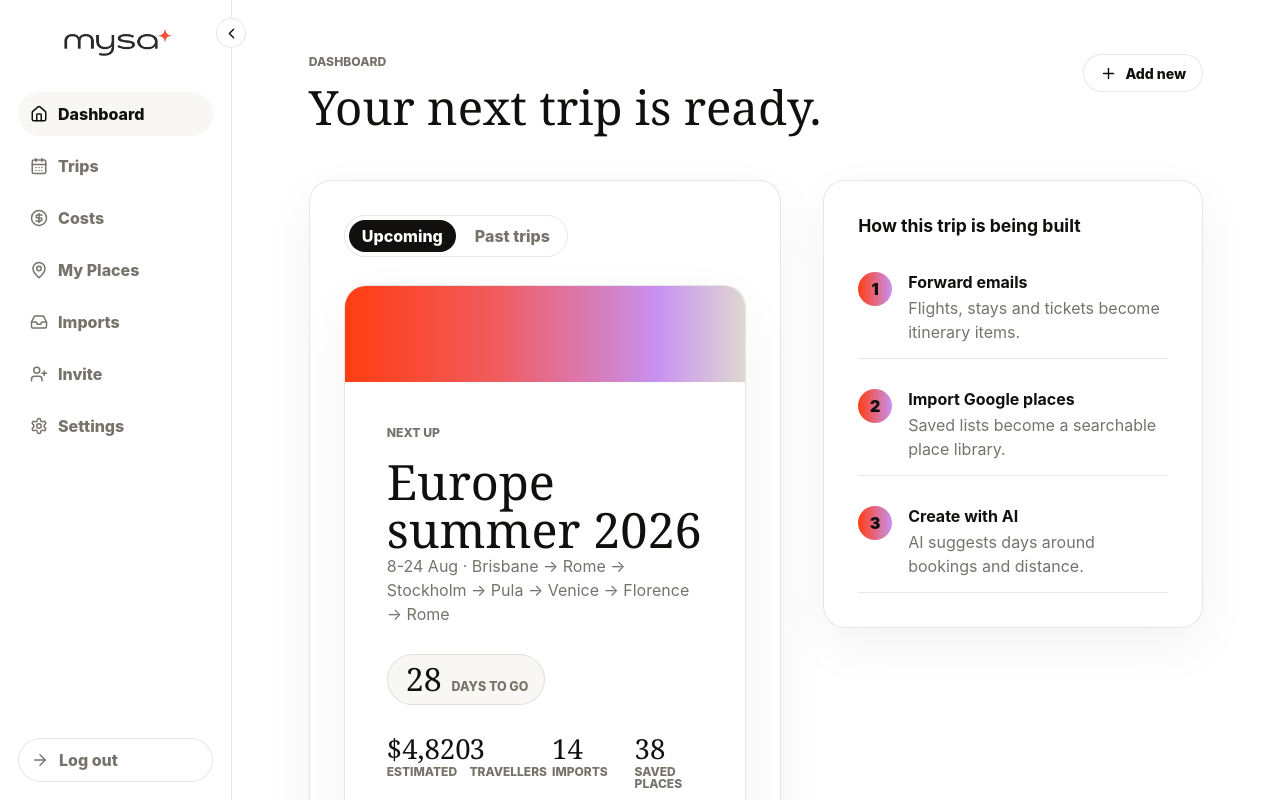
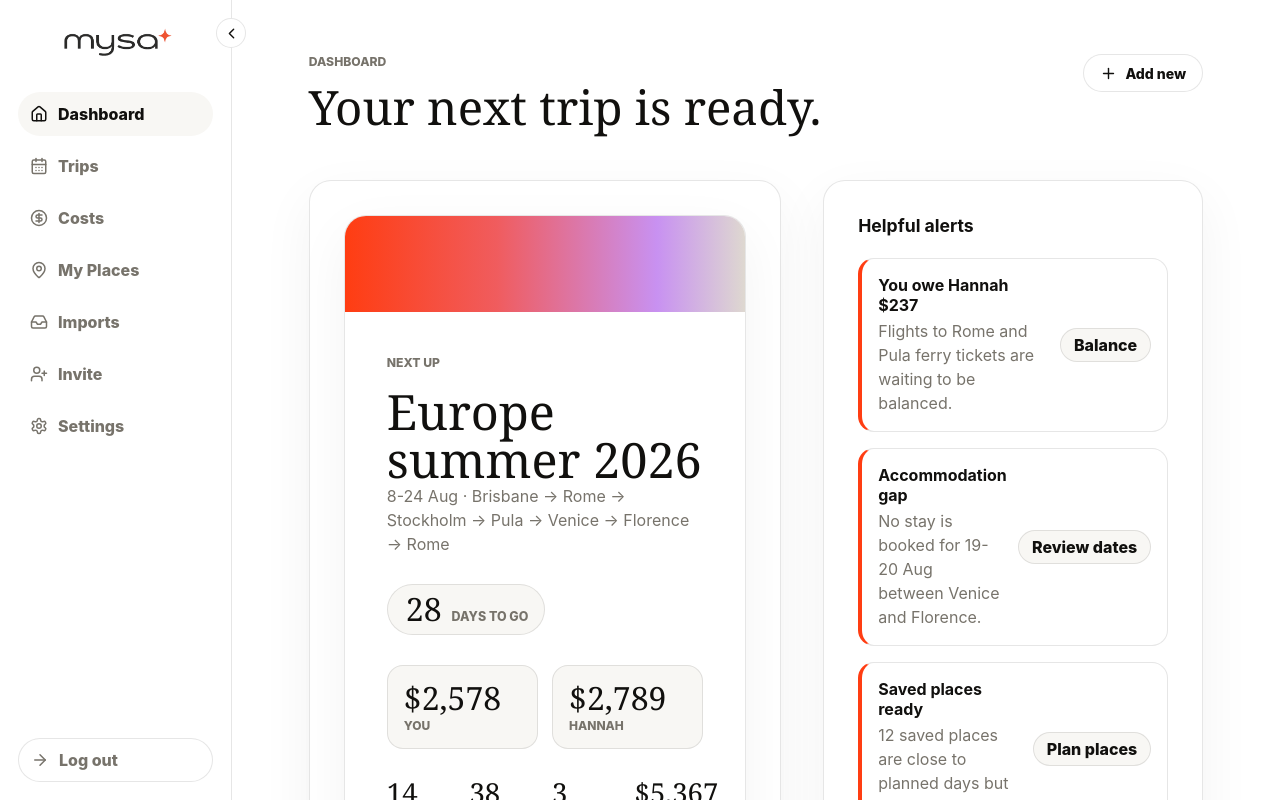
Before and after one commit to jarelletane/travel-companion, a React (Vite) app: page / in a window 1280 px wide. Both pictures are taken after a click on the button "Log in". Shown: the top 800 px of the page. Built offline with nearby package versions, Linux system fonts and the light colour scheme.

Commit message:
Refine Mysa dashboard and trip views

```diff
--- a/src/App.tsx
+++ b/src/App.tsx
@@ -21,6 +21,7 @@ import {
   X,
 } from "lucide-react";
 import { useMemo, useState } from "react";
+import mysaIcon from "./assets/mysa-icon.png";
 import mysaLogo from "./assets/mysa-logo.png";
 
 type Page =
@@ -40,12 +41,54 @@ const upcomingTrip = {
   title: "Europe summer 2026",
   dates: "8-24 Aug",
   route: "Brisbane → Rome → Stockholm → Pula → Venice → Florence → Rome",
-  cost: "$4,820",
+  cost: "$5,367",
   travellers: 3,
   imported: 14,
   places: 38,
   daysToGo: 28,
 };
+
+const tripCostTotals = [
+  { person: "You", total: "$2,578" },
+  { person: "Hannah", total: "$2,789" },
+];
+
+const dashboardNotifications = [
+  {
+    title: "You owe Hannah $237",
+    detail: "Flights to Rome and Pula ferry tickets are waiting to be balanced.",
+    action: "Balance",
+  },
+  {
+    title: "Accommodation gap",
+    detail: "No stay is booked for 19-20 Aug between Venice and Florence.",
+    action: "Review dates",
+  },
+  {
+    title: "Saved places ready",
+    detail: "12 saved places are close to planned days but not assigned yet.",
+    action: "Plan places",
+  },
+];
+
+const upcomingTrips = [
+  {
+    id: "europe-summer-2026",
+    title: upcomingTrip.title,
+    dates: upcomingTrip.dates,
+    where: "Rome, Stockholm, Ljusdal, Pula, Venice and Florence",
+    cost: upcomingTrip.cost,
+    meta: `tracked so far · You ${tripCostTotals[0].total} · Hannah ${tripCostTotals[1].total}`,
+  },
+  {
+    id: "bali-birthday-2026",
+    title: "Bali birthday escape",
+    dates: "2-9 Oct",
+    where: "Canggu, Ubud and Uluwatu",
+    cost: "$3,240",
+    meta: "4 travellers · 12 saved places · 83 days to go",
+  },
+];
 
 const pastTrips = [
   { title: "Japan spring notes", dates: "Apr 2025", cost: "$3,940" },
@@ -251,6 +294,191 @@ const tripLegs = [
   },
 ];
 
+const baliTripLegs = [
+  {
+    id: "canggu",
+    label: "Canggu",
+    dates: "2-5 Oct",
+    base: "Berawa villa",
+    days: [
+      {
+        id: "bali-1",
+        label: "Day 1",
+        date: "Fri 2 Oct",
+        title: "Arrival and villa check-in",
+        summary: "Land in Denpasar, transfer to Canggu and keep dinner nearby.",
+        distance: "1.6 km",
+        items: [
+          {
+            time: "14:20",
+            label: "Arrive in Denpasar",
+            detail: "DPS airport · imported flight booking",
+            icon: Plane,
+          },
+          {
+            time: "16:30",
+            label: "Check in Berawa villa",
+            detail: "Four travellers · accommodation tab",
+            icon: Hotel,
+          },
+          {
+            time: "19:00",
+            label: "Birthday dinner shortlist",
+            detail: "Saved restaurants near Canggu",
+            icon: MapPin,
+          },
+        ],
+      },
+      {
+        id: "bali-2",
+        label: "Day 2",
+        date: "Sat 3 Oct",
+        title: "Cafes, beach clubs and saved boutiques",
+        summary: "Use saved Google places to cluster coffee, shops and sunset drinks.",
+        distance: "3.8 km",
+        items: [
+          {
+            time: "09:30",
+            label: "Baked Canggu",
+            detail: "Saved under Bakeries · brunch option",
+            icon: MapPin,
+          },
+          {
+            time: "13:00",
+            label: "Boutique loop",
+            detail: "Saved shops around Berawa and Batu Bolong",
+            icon: Map,
+          },
+          {
+            time: "17:30",
+            label: "Sunset drinks",
+            detail: "Beach club shortlist · split costs with four travellers",
+            icon: CalendarDays,
+          },
+        ],
+      },
+    ],
+  },
+  {
+    id: "ubud",
+    label: "Ubud",
+    dates: "5-7 Oct",
+    base: "Jungle stay",
+    days: [
+      {
+        id: "ubud-1",
+        label: "Day 4",
+        date: "Mon 5 Oct",
+        title: "Transfer to Ubud",
+        summary: "A slower transfer day with one optional saved lunch stop.",
+        distance: "2.1 km",
+        items: [
+          {
+            time: "10:00",
+            label: "Private driver",
+            detail: "Canggu to Ubud · transport tab",
+            icon: Train,
+          },
+          {
+            time: "15:00",
+            label: "Check in jungle stay",
+            detail: "Accommodation for four travellers",
+            icon: Hotel,
+          },
+        ],
+      },
+      {
+        id: "ubud-2",
+        label: "Day 5",
+        date: "Tue 6 Oct",
+        title: "Rice terraces and spa time",
+        summary: "AI keeps the morning active and the afternoon relaxed.",
+        distance: "4.4 km",
+        items: [
+          {
+            time: "08:30",
+            label: "Tegalalang rice terrace",
+            detail: "Saved viewpoint · early start suggested",
+            icon: MapPin,
+          },
+          {
+            time: "15:00",
+            label: "Spa booking",
+            detail: "Custom event · split four ways",
+            icon: CalendarDays,
+          },
+        ],
+      },
+    ],
+  },
+  {
+    id: "uluwatu",
+    label: "Uluwatu",
+    dates: "7-9 Oct",
+    base: "Clifftop stay",
+    days: [
+      {
+        id: "uluwatu-1",
+        label: "Day 6",
+        date: "Wed 7 Oct",
+        title: "Cliffs and beach dinner",
+        summary: "Saved beaches and dinner options grouped around sunset.",
+        distance: "3.2 km",
+        items: [
+          {
+            time: "11:00",
+            label: "Bingin Beach",
+            detail: "Saved beach · flexible swimming stop",
+            icon: MapPin,
+          },
+          {
+            time: "18:00",
+            label: "Clifftop birthday dinner",
+            detail: "Custom event · four travellers",
+            icon: CalendarDays,
+          },
+        ],
+      },
+    ],
+  },
+];
+
+const tripDetails = {
+  "europe-summer-2026": {
+    title: upcomingTrip.title,
+    description:
+      "Long trips are grouped by leg first, then by day, so six weeks of bookings, places and AI suggestions stay manageable.",
+    legs: tripLegs,
+    stats: [
+      ["Tracked spend", "$5,367"],
+      ["Imported bookings", "14"],
+      ["Saved places", "38"],
+      ["Planned walking", "18.6 km"],
+    ],
+    costTotals: tripCostTotals,
+    mapCopy: "Saved places, bookings and daily routes stay connected visually.",
+  },
+  "bali-birthday-2026": {
+    title: "Bali birthday escape",
+    description:
+      "A shorter four-person trip with each base split into days, saved Google places and shared birthday costs.",
+    legs: baliTripLegs,
+    stats: [
+      ["Tracked spend", "$3,240"],
+      ["Imported bookings", "6"],
+      ["Saved places", "12"],
+      ["Planned walking", "15.1 km"],
+    ],
+    costTotals: [
+      { person: "You", total: "$810" },
+      { person: "Hannah", total: "$810" },
+      { person: "Mia", total: "$810" },
+      { person: "Sam", total: "$810" },
+    ],
+    mapCopy: "Villa stays, saved cafes, beaches and dinner bookings grouped by base.",
+  },
+};
+
 const imports = [
   { title: "QF 937 BNE → PER", type: "Flight", status: "Added to transport", icon: Plane },
   { title: "Airbnb Trastevere Terrace", type: "Accommodation", status: "Check-in added", icon: Hotel },
@@ -268,16 +496,16 @@ const savedPlaces = [
 ];
 
 const stats = [
-  ["Estimated cost", "$4,820"],
+  ["Tracked spend", "$5,367"],
   ["Imported bookings", "14"],
   ["Saved places", "38"],
   ["Planned walking", "18.6 km"],
 ];
 
 const costBalances = [
-  { name: "Hannah", total: "$426", trips: "Rome flights, Pula concert, Florence train" },
+  { name: "You", total: "$2,578", trips: "Flights, accommodation, tours and bookings paid so far" },
+  { name: "Hannah", total: "$2,789", trips: "Rome flights, Pula concert, Florence train and shared stays" },
   { name: "Mia", total: "$118", trips: "Stockholm hotel and shared taxis" },
-  { name: "Sam", total: "$0", trips: "Balanced across all trips" },
 ];
 
 const friends = [
@@ -350,7 +578,7 @@ export function App() {
           {collapsed ? <ChevronRight size={17} /> : <ChevronLeft size={17} />}
         </button>
         <div className="brand">
-          <img src={mysaLogo} alt="Mysa" className="brand-logo" />
+          <img src={collapsed ? mysaIcon : mysaLogo} alt="Mysa" className="brand-logo" />
         </div>
         <nav>
           {navItems.map((item) => {
@@ -425,16 +653,6 @@ function Dashboard({
   return (
     <section className="dashboard-grid">
       <div className="trip-focus">
-        <div className="tabs">
-          <button className={tripTab === "upcoming" ? "active" : ""} onClick={() => setTripTab("upcoming")}>
-            Upcoming
-          </button>
-          <button className={tripTab === "past" ? "active" : ""} onClick={() => setTripTab("past")}>
-            Past trips
-          </button>
-        </div>
-
-        {tripTab === "upcoming" ? (
         <article className="hero-card">
           <div className="gradient-strip" />
           <div className="hero-card-content">
@@ -445,45 +663,35 @@ function Dashboard({
               <strong>{upcomingTrip.daysToGo}</strong>
               <span>days to go</span>
             </div>
+            <div className="cost-share-row" aria-label="Tracked cost split">
+              {tripCostTotals.map((cost) => (
+                <span key={cost.person}>{cost.total}<small>{cost.person}</small></span>
+              ))}
+            </div>
             <div className="metric-row">
-                <span>{upcomingTrip.cost}<small>estimated</small></span>
-                <span>{upcomingTrip.travellers}<small>travellers</small></span>
               <span>{upcomingTrip.imported}<small>imports</small></span>
               <span>{upcomingTrip.places}<small>saved places</small></span>
+              <span>{upcomingTrip.travellers}<small>travellers</small></span>
+              <span>{upcomingTrip.cost}<small>tracked spend</small></span>
             </div>
             <button className="pill-button orange" onClick={() => setPage("trips")}>
-                View trip
+              View all trips
               <ArrowRight size={16} />
             </button>
           </div>
         </article>
-        ) : (
-          <div className="card-stack">
-            {pastTrips.map((trip) => (
-              <article key={trip.title} className="simple-card">
-                <span>{trip.dates}</span>
-                <strong>{trip.title}</strong>
-                <p>{trip.cost} tracked · places and notes saved for next time</p>
-              </article>
-            ))}
-          </div>
-        )}
       </div>
 
-      <aside className="side-panel">
-        <h3>How this trip is being built</h3>
-        <div className="step-list">
-          {[
-            ["1", "Forward emails", "Flights, stays and tickets become itinerary items."],
-            ["2", "Import Google places", "Saved lists become a searchable place library."],
-            ["3", "Create with AI", "AI suggests days around bookings and distance."],
-          ].map(([number, title, copy]) => (
-            <article key={number}>
-              <span>{number}</span>
+      <aside className="side-panel notifications-panel">
+        <h3>Helpful alerts</h3>
+        <div className="notification-list">
+          {dashboardNotifications.map((notification) => (
+            <article key={notification.title}>
               <div>
-                <strong>{title}</strong>
-                <p>{copy}</p>
+                <strong>{notification.title}</strong>
+                <p>{notification.detail}</p>
               </div>
+              <button type="button">{notification.action}</button>
             </article>
           ))}
         </div>
@@ -519,16 +727,7 @@ function Trips({
   if (!selectedTripId) {
     const visibleTrips =
       tripTab === "upcoming"
-        ? [
-            {
-              id: "europe-summer-2026",
-              title: upcomingTrip.title,
-              dates: upcomingTrip.dates,
-              where: "Rome, Stockholm, Ljusdal, Pula, Venice and Florence",
-              cost: upcomingTrip.cost,
-              meta: `${upcomingTrip.daysToGo} days to go · ${upcomingTrip.places} saved places`,
-            },
-          ]
+        ? upcomingTrips
         : [...pastTrips, { title: "Noosa girls weekend", dates: "Feb 2024", cost: "$1,120" }].map(
             (trip) => ({
               id: trip.title.toLowerCase().replaceAll(" ", "-"),
@@ -546,7 +745,10 @@ function Trips({
         <section className="panel large">
           <div className="trip-card-list">
             {visibleTrips.map((trip) => (
-              <article key={trip.id} className="trip-overview-card">
+              <article
+                key={trip.id}
+                className={tripTab === "past" ? "trip-overview-card past-trip-card" : "trip-overview-card"}
+              >
                 <div>
                   <span>{trip.dates}</span>
                   <strong>{trip.title}</strong>
@@ -567,6 +769,9 @@ function Trips({
       </>
     );
   }
+
+  const selectedTrip =
+    tripDetails[selectedTripId as keyof typeof tripDetails] ?? tripDetails["europe-summer-2026"];
 
   return (
     <>
@@ -602,11 +807,11 @@ function Trips({
               Add
             </button>
           </div>
-          {tripSection === "overview" && <TripOverview />}
+          {tripSection === "overview" && <TripOverview trip={selectedTrip} />}
           {tripSection === "create" && <Create />}
-          {tripSection === "stats" && <Stats />}
+          {tripSection === "stats" && <Stats stats={selectedTrip.stats} costTotals={selectedTrip.costTotals} />}
         </div>
-        <MapPreview />
+        <MapPreview copy={selectedTrip.mapCopy} />
       </section>
       {isAddModalOpen && <AddEventModal onClose={() => setIsAddModalOpen(false)} />}
     </>
@@ -659,28 +864,25 @@ function AddEventModal({ onClose }: { onClose: () => void }) {
   );
 }
 
-function TripOverview() {
-  const [selectedLegId, setSelectedLegId] = useState(tripLegs[0].id);
-  const selectedLeg = tripLegs.find((leg) => leg.id === selectedLegId) ?? tripLegs[0];
+function TripOverview({ trip }: { trip: (typeof tripDetails)[keyof typeof tripDetails] }) {
+  const [selectedLegId, setSelectedLegId] = useState(trip.legs[0].id);
+  const selectedLeg = trip.legs.find((leg) => leg.id === selectedLegId) ?? trip.legs[0];
   const [selectedDayId, setSelectedDayId] = useState(selectedLeg.days[0].id);
   const selectedDay =
     selectedLeg.days.find((day) => day.id === selectedDayId) ?? selectedLeg.days[0];
 
   function selectLeg(legId: string) {
-    const nextLeg = tripLegs.find((leg) => leg.id === legId) ?? tripLegs[0];
+    const nextLeg = trip.legs.find((leg) => leg.id === legId) ?? trip.legs[0];
     setSelectedLegId(nextLeg.id);
     setSelectedDayId(nextLeg.days[0].id);
   }
 
   return (
     <>
-      <h2>Europe summer 2026</h2>
-      <p className="lede">
-        Long trips are grouped by leg first, then by day, so six weeks of bookings,
-        places and AI suggestions stay manageable.
-      </p>
+      <h2>{trip.title}</h2>
+      <p className="lede">{trip.description}</p>
       <div className="leg-selector" aria-label="Trip legs">
-        {tripLegs.map((leg) => (
+        {trip.legs.map((leg) => (
           <button
             key={leg.id}
             className={selectedLeg.id === leg.id ? "active" : ""}
@@ -825,13 +1027,13 @@ function Costs() {
         {costBalances.map((balance) => (
           <article key={balance.name}>
             <div>
-              <span>Owes you</span>
+              <span>Total assigned</span>
               <strong>{balance.name}</strong>
               <p>{balance.trips}</p>
             </div>
             <div className="balance-total">
               <strong>{balance.total}</strong>
-              <button>Balance</button>
+              <button>{balance.name === "You" ? "View" : "Balance"}</button>
             </div>
           </article>
         ))}
@@ -844,15 +1046,31 @@ function Costs() {
   );
 }
 
-function Stats() {
+function Stats({
+  stats: statItems = stats,
+  costTotals = tripCostTotals,
+}: {
+  stats?: string[][];
+  costTotals?: typeof tripCostTotals;
+}) {
   return (
-    <section className="stats-grid">
-      {stats.map(([label, value]) => (
+    <section className="stats-section">
+      <div className="stats-grid">
+        {statItems.map(([label, value]) => (
           <article key={label}>
             <span>{label}</span>
             <strong>{value}</strong>
           </article>
         ))}
+      </div>
+      <div className="trip-cost-breakdown">
+        <span>Cost split for this trip</span>
+        <div className="cost-share-row compact">
+          {costTotals.map((cost) => (
+            <span key={cost.person}>{cost.total}<small>{cost.person}</small></span>
+          ))}
+        </div>
+      </div>
     </section>
   );
 }
@@ -906,7 +1124,7 @@ function SettingsPage() {
   );
 }
 
-function MapPreview() {
+function MapPreview({ copy = "Saved places, bookings and daily routes stay connected visually." }: { copy?: string }) {
   return (
     <aside className="panel map-panel">
       <div className="map-preview">
@@ -914,9 +1132,13 @@ function MapPreview() {
         <span className="pin one" />
         <span className="pin two" />
         <span className="pin three" />
+        <span className="pin four" />
+        <span className="pin five" />
+        <span className="pin six" />
+        <span className="pin seven" />
       </div>
-      <h3>Map-first planning</h3>
-      <p>Saved places, bookings and daily routes stay connected visually.</p>
+      <h3>Trip Map</h3>
+      <p>{copy}</p>
     </aside>
   );
 }
--- a/src/styles.css
+++ b/src/styles.css
@@ -251,6 +251,8 @@ em {
 
 .nav-collapsed .brand-logo {
   height: 34px;
+  width: 34px;
+  object-fit: contain;
 }
 
 .side-nav nav {
@@ -606,6 +608,41 @@ em {
   margin: 30px 0;
 }
 
+.cost-share-row {
+  display: grid;
+  grid-template-columns: repeat(2, minmax(0, 1fr));
+  gap: 14px;
+  margin-top: 30px;
+}
+
+.cost-share-row > span {
+  display: grid;
+  gap: 6px;
+  border: 1px solid var(--line);
+  border-radius: 16px;
+  padding: 16px;
+  background: var(--soft);
+  font-family: Georgia, "Times New Roman", serif;
+  font-size: 2rem;
+  line-height: 1;
+}
+
+.cost-share-row small {
+  color: var(--muted);
+  font-family: Inter, sans-serif;
+  font-size: 0.75rem;
+  font-weight: 800;
+  text-transform: uppercase;
+}
+
+.cost-share-row.compact {
+  margin-top: 14px;
+}
+
+.cost-share-row.compact > span {
+  background: #ffffff;
+}
+
 .metric-row span,
 .stats-grid article strong {
   font-family: Georgia, "Times New Roman", serif;
@@ -630,6 +667,7 @@ em {
 }
 
 .step-list,
+.notification-list,
 .card-stack,
 .timeline,
 .import-list {
@@ -659,6 +697,7 @@ em {
 }
 
 .step-list strong,
+.notification-list strong,
 .timeline strong,
 .import-list strong,
 .simple-card strong,
@@ -667,8 +706,49 @@ em {
   margin-bottom: 4px;
 }
 
+.notifications-panel {
+  align-self: start;
+}
+
+.notification-list article {
+  display: grid;
+  grid-template-columns: minmax(0, 1fr) auto;
+  gap: 16px;
+  align-items: center;
+  border: 1px solid var(--line);
+  border-left: 4px solid var(--orange);
+  border-radius: 16px;
+  padding: 16px;
+  background: #ffffff;
+}
+
+.notification-list p {
+  margin: 0;
+}
+
+.notification-list button {
+  min-height: 34px;
+  border: 1px solid var(--line);
+  border-radius: 999px;
+  padding: 0 13px;
+  color: var(--ink);
+  background: var(--soft);
+  font-weight: 850;
+}
+
 .simple-card {
   padding: 18px;
+}
+
+.past-trip-card {
+  background: #eeeeea;
+  box-shadow: none;
+}
+
+.past-trip-card strong,
+.past-trip-card p,
+.past-trip-card span {
+  opacity: 0.72;
 }
 
 .trip-card-list {
@@ -685,6 +765,10 @@ em {
   border-radius: 18px;
   padding: 24px;
   background: #ffffff;
+}
+
+.trip-overview-card.past-trip-card {
+  background: #eeeeea;
 }
 
 .trip-overview-card span,
@@ -772,10 +856,39 @@ em {
   overflow: hidden;
   border-radius: 18px;
   background:
-    linear-gradient(90deg, rgba(255, 255, 255, 0.65) 1px, transparent 1px),
-    linear-gradient(0deg, rgba(255, 255, 255, 0.65) 1px, transparent 1px),
-    linear-gradient(135deg, #f8f7f3, #ffd4c9 48%, #dcb7fb);
-  background-size: 56px 56px, 56px 56px, auto;
+    linear-gradient(135deg, rgba(255, 61, 18, 0.18), rgba(200, 145, 241, 0.22)),
+    linear-gradient(26deg, transparent 0 42%, rgba(255, 255, 255, 0.7) 43% 45%, transparent 46%),
+    linear-gradient(112deg, transparent 0 48%, rgba(255, 255, 255, 0.7) 49% 51%, transparent 52%),
+    linear-gradient(90deg, rgba(17, 16, 14, 0.08) 1px, transparent 1px),
+    linear-gradient(0deg, rgba(17, 16, 14, 0.08) 1px, transparent 1px),
+    #eeeeeb;
+  background-size: auto, auto, auto, 56px 56px, 56px 56px, auto;
+}
+
+.map-preview::before,
+.map-preview::after {
+  position: absolute;
+  inset: auto;
+  content: "";
+  border-radius: 999px;
+  background: rgba(17, 16, 14, 0.1);
+  pointer-events: none;
+}
+
+.map-preview::before {
+  width: 72%;
+  height: 12px;
+  left: 12%;
+  top: 34%;
+  rotate: -12deg;
+}
+
+.map-preview::after {
+  width: 60%;
+  height: 10px;
+  left: 25%;
+  top: 65%;
+  rotate: 18deg;
 }
 
 .pin {
@@ -802,6 +915,31 @@ em {
   left: 48%;
   top: 72%;
   background: var(--lilac);
+}
+
+.pin.four {
+  left: 24%;
+  top: 58%;
+  background: var(--ink);
+}
+
+.pin.five {
+  left: 74%;
+  top: 32%;
+  background: var(--orange);
+}
+
+.pin.six {
+  left: 70%;
+  top: 76%;
+  background: var(--lilac);
+}
+
+.pin.seven {
+  left: 40%;
+  top: 22%;
+  background: #ffffff;
+  box-shadow: inset 0 0 0 3px var(--ink);
 }
 
 .toolbar {
@@ -1087,7 +1225,7 @@ ul {
 }
 
 .stats-grid {
-  grid-template-columns: repeat(4, minmax(0, 1fr));
+  grid-template-columns: repeat(2, minmax(0, 1fr));
 }
 
 .stats-grid article {
@@ -1099,6 +1237,26 @@ ul {
 .stats-grid article strong {
   display: block;
   margin-top: 12px;
+}
+
+.stats-section {
+  display: grid;
+  gap: 18px;
+}
+
+.trip-cost-breakdown {
+  border: 1px solid var(--line);
+  border-radius: 18px;
+  padding: 18px;
+  background: var(--soft);
+}
+
+.trip-cost-breakdown > span {
+  display: block;
+  color: var(--muted);
+  font-size: 0.75rem;
+  font-weight: 800;
+  text-transform: uppercase;
 }
 
 @media (max-width: 1060px) {
@@ -1163,6 +1321,7 @@ ul {
   }
 
   .metric-row,
+  .cost-share-row,
   .place-grid,
   .cost-grid {
     grid-template-columns: 1fr;
```
Also changed, not shown: src/assets/mysa-icon.png (added). Lines whose indentation alone changed are shown as unchanged.
